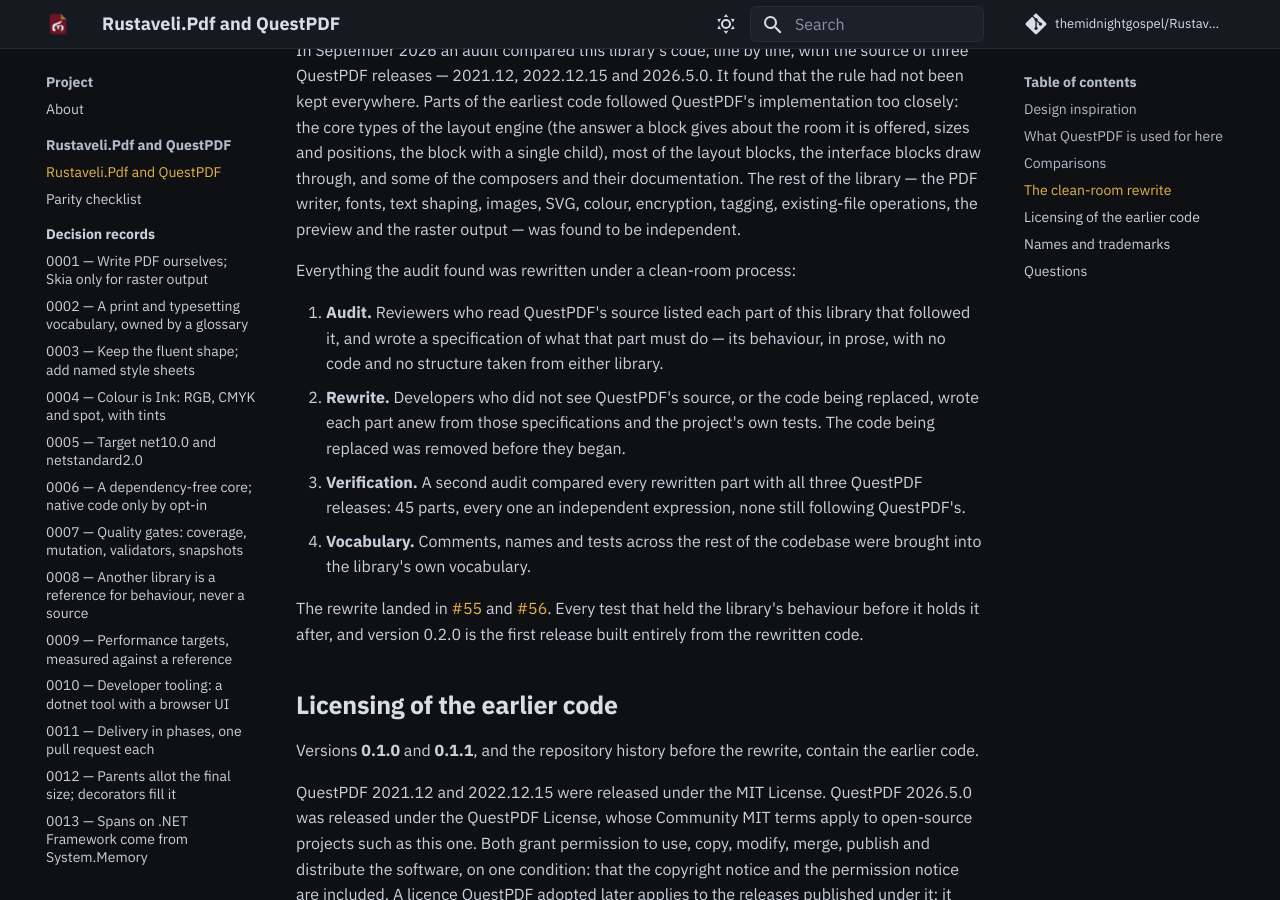
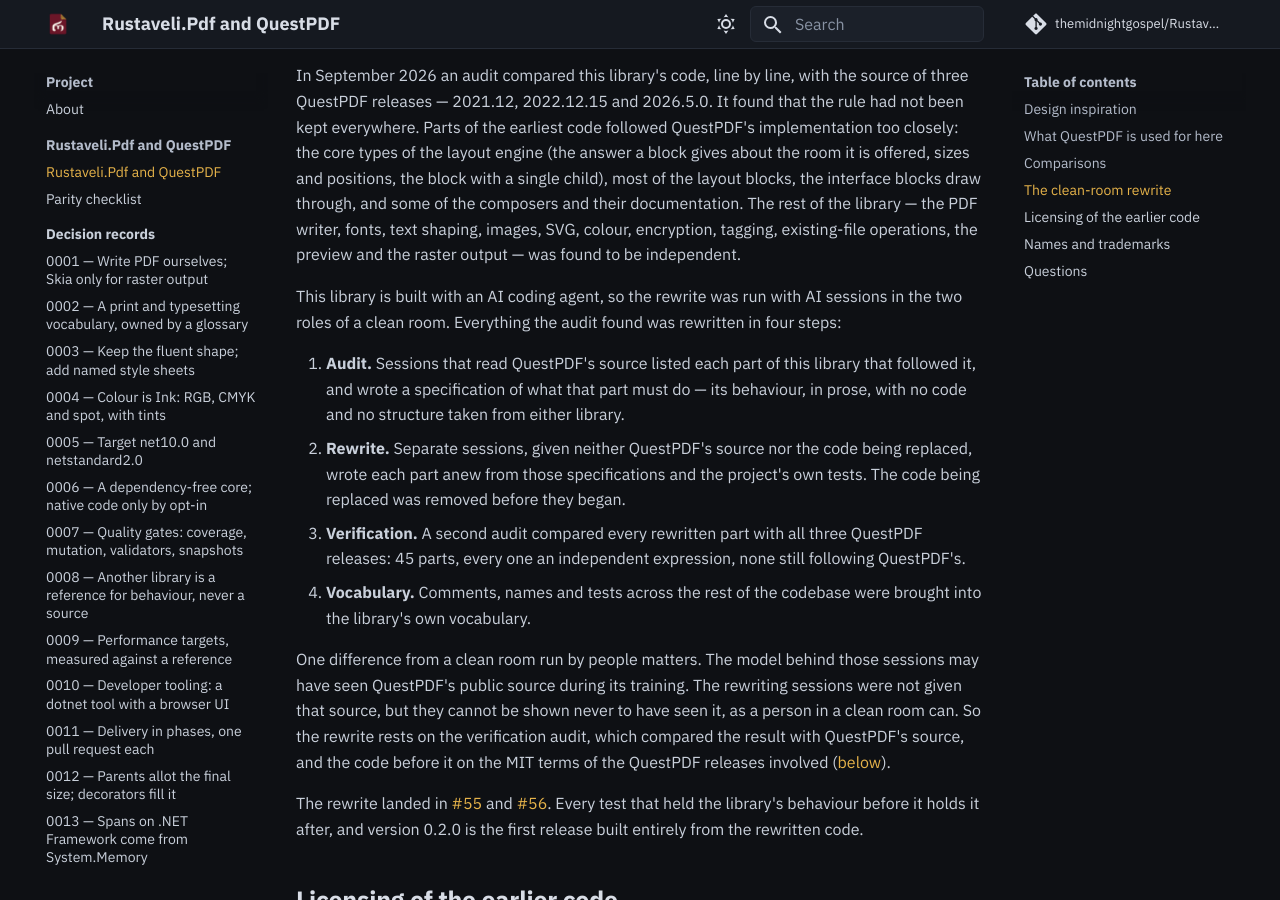
Before and after one commit to themidnightgospel/Rustaveli.Pdf, an MkDocs documentation site: the page built from docs/questpdf.md, in a window 1280 px wide and 900 px high, scrolled down 2062 px. Built offline with MkDocs 1.6.1 and Material for MkDocs 9.7.7, drawn with Linux system fonts in a browser that asks for light colours; comment, search, counter and statistics services are not loaded; some of the changed text lies outside the part shown.

Commit message:
Say in the README and docs how the library is built
The README gains an About this project section: the library is meant to stay free under MIT, it is built with an AI
coding agent and held to its tests, and QuestPDF's MIT-licensed releases are its reference. The docs' About page says
the same. The clean-room account in Rustaveli.Pdf and QuestPDF and ADR 0008 now says the rewrite was run with AI
sessions, and what that leaves unproven: the model may have seen QuestPDF's public source in training, so the
verification audit is what shows the code is independent.

Assisted-by: AI agent

```diff
--- a/docs/questpdf.md
+++ b/docs/questpdf.md
@@ -22,7 +22,8 @@
   coined by QuestPDF appears in this library; only plain words such as `Table` or `Width` may be shared.
 - **Its own architecture.** A managed PDF writer with no native dependencies, fonts subset and text shaped in managed
   code, layout drawn through a single surface, options given per export rather than set globally.
-- **Its own implementation**, written independently — see [the clean-room rewrite](#the-clean-room-rewrite) below.
+- **Its own implementation**, checked line by line against QuestPDF's source — see
+  [the clean-room rewrite](#the-clean-room-rewrite) below.
 
 ## What QuestPDF is used for here
 
@@ -72,17 +73,24 @@
 writer, fonts, text shaping, images, SVG, colour, encryption, tagging, existing-file operations, the preview and the
 raster output — was found to be independent.
 
-Everything the audit found was rewritten under a clean-room process:
+This library is built with an AI coding agent, so the rewrite was run with AI sessions in the two roles of a clean
+room. Everything the audit found was rewritten in four steps:
 
-1. **Audit.** Reviewers who read QuestPDF's source listed each part of this library that followed it, and wrote a
+1. **Audit.** Sessions that read QuestPDF's source listed each part of this library that followed it, and wrote a
    specification of what that part must do — its behaviour, in prose, with no code and no structure taken from
    either library.
-2. **Rewrite.** Developers who did not see QuestPDF's source, or the code being replaced, wrote each part anew from
-   those specifications and the project's own tests. The code being replaced was removed before they began.
+2. **Rewrite.** Separate sessions, given neither QuestPDF's source nor the code being replaced, wrote each part anew
+   from those specifications and the project's own tests. The code being replaced was removed before they began.
 3. **Verification.** A second audit compared every rewritten part with all three QuestPDF releases: 45 parts, every
    one an independent expression, none still following QuestPDF's.
 4. **Vocabulary.** Comments, names and tests across the rest of the codebase were brought into the library's own
    vocabulary.
+
+One difference from a clean room run by people matters. The model behind those sessions may have seen QuestPDF's
+public source during its training. The rewriting sessions were not given that source, but they cannot be shown never
+to have seen it, as a person in a clean room can. So the rewrite rests on the verification audit, which compared the
+result with QuestPDF's source, and the code before it on the MIT terms of the QuestPDF releases involved
+([below](#licensing-of-the-earlier-code)).
 
 The rewrite landed in [#55](https://github.com/themidnightgospel/Rustaveli.Pdf/pull/55) and
 [#56](https://github.com/themidnightgospel/Rustaveli.Pdf/pull/56). Every test that held the library's behaviour before
```
Also changed, not shown: README.md (+13 -1 lines), docs/about.md (+12 -2 lines), docs/adr/0008-clean-room.md (+6 -3 lines).
